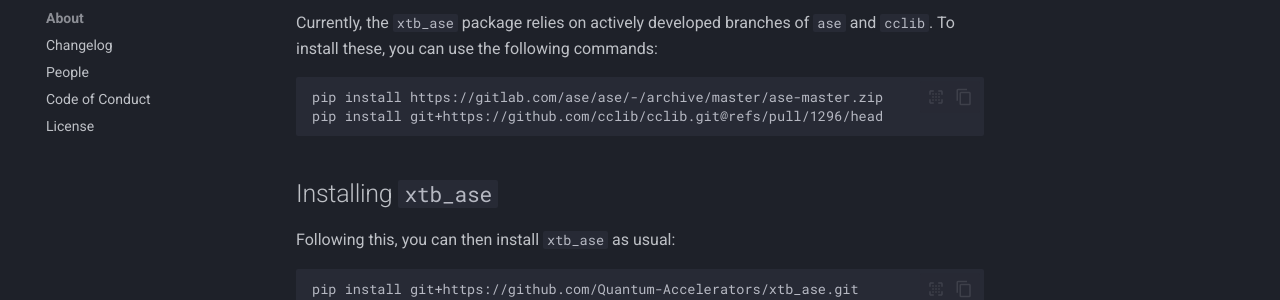
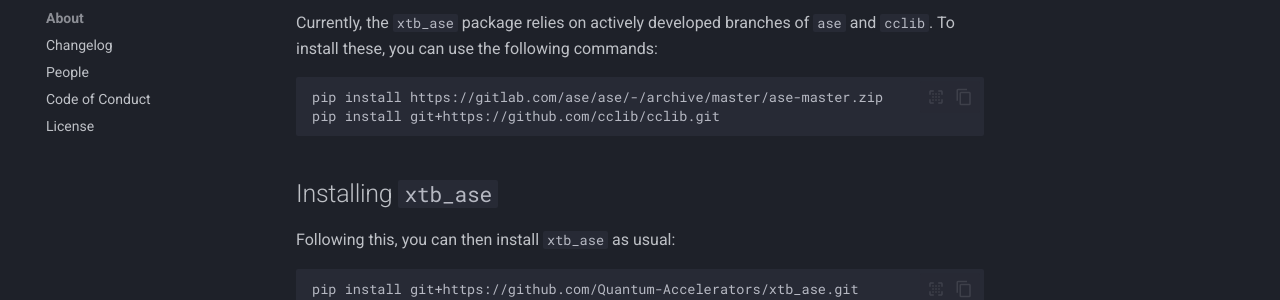
Before and after one commit to Andrew-S-Rosen/xtb_ase, an MkDocs documentation site: the page built from docs/install_guide/install.md, in a window 1280 px wide. Shown: the part 433-733 px from the top of the page. Built offline with MkDocs 1.6.1 and Material for MkDocs 9.7.7, drawn with Linux system fonts in a browser that asks for light colours; plug-ins that fetch from the network failed and are left out; comment, search, counter and statistics services are not loaded; some of the changed lines change nothing that is shown.

Commit message:
Update install.md

````diff
--- a/docs/install_guide/install.md
+++ b/docs/install_guide/install.md
@@ -14,7 +14,7 @@
 
 ```bash
 pip install https://gitlab.com/ase/ase/-/archive/master/ase-master.zip
-pip install git+https://github.com/cclib/cclib.git@refs/pull/1296/head
+pip install git+https://github.com/cclib/cclib.git
 ```
 
 ## Installing `xtb_ase`
````
